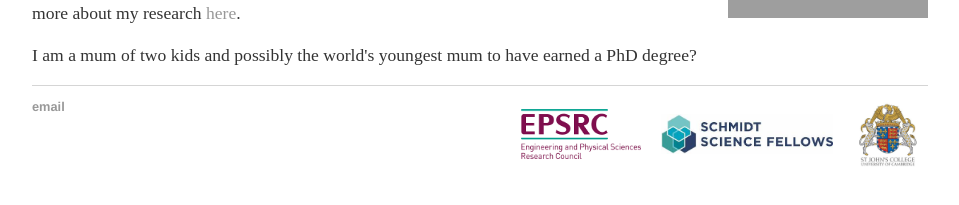
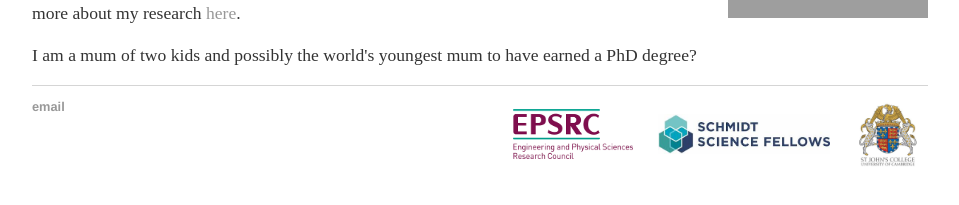
Before and after one commit to kadiliissaar/kadiliissaar.github.io, a Jekyll site: the page built from index.html, in a window 1280 px wide. Shown: the part 374-579 px from the top of the page, without its empty margins (160-1119 px from the left). Built offline with Jekyll 4.4.1, drawn with Linux system fonts in a browser that asks for light colours; grey boxes are pictures that could not be loaded.

Commit message:
Update default.html

```diff
--- a/_layouts/default.html
+++ b/_layouts/default.html
@@ -26,9 +26,9 @@
 	        		<li><a href="mailto:kadiliissaar@gmail.com">email</a></li>
 				<li><img src="https://github.com/kadiliissaar/kadiliissaar.github.io/raw/master/Photos/Logos/st-johns.jpg" style="float:right;width:80px;height:80px;margin-bottom:0px;margin-left:0px" style="width:100%">
 				<a href="https://schmidtsciencefellows.org/"></li>
-				<li><img src="https://github.com/kadiliissaar/kadiliissaar.github.io/raw/master/Photos/Logos/SSF.jpg" style="float:right;width150px;height:40px;margin-top:15px;margin-right:15px" style="width:100%">
+				<li><img src="https://github.com/kadiliissaar/kadiliissaar.github.io/raw/master/Photos/Logos/SSF.jpg" style="float:right;width150px;height:40px;margin-top:15px;margin-right:18px" style="width:100%">
 				<a href="https://www.joh.cam.ac.uk/"></li>
-				<li><img src="https://github.com/kadiliissaar/kadiliissaar.github.io/raw/master/Photos/Logos/EPSRC.png" style="float:right;width:120px;height:50px;margin-top:10px;margin-right:20px" style="width:100%">
+				<li><img src="https://github.com/kadiliissaar/kadiliissaar.github.io/raw/master/Photos/Logos/EPSRC.png" style="float:right;width:120px;height:50px;margin-top:10px;margin-right:25px" style="width:100%">
 				<a href="https://epsrc.ukri.org/"></li>
 				</ul>
 			</footer>
```
